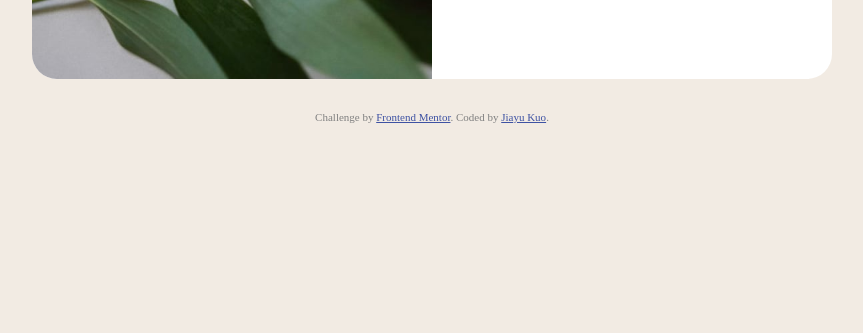
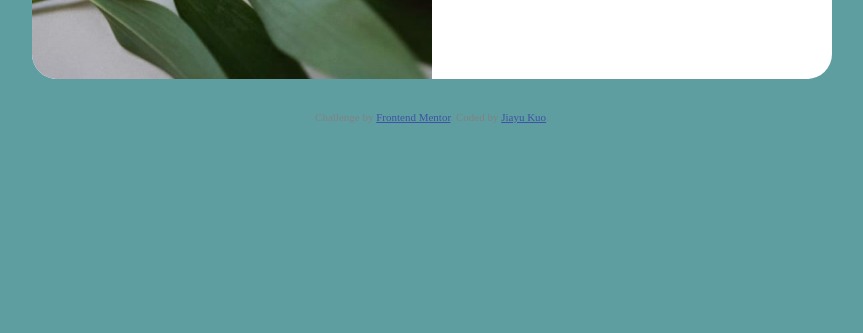
Before and after one commit to jiayuKuo/jiayuKuo.github.io, a plain HTML site: page product-preview-card-component-main/index.html in a window 1280 px wide. Shown: the part 723-1056 px from the top of the page, without its empty margins (208-1071 px from the left). Drawn offline with Linux system fonts and the light colour scheme.

Commit message:
css background color

```diff
--- a/product-preview-card-component-main/style.css
+++ b/product-preview-card-component-main/style.css
@@ -7,7 +7,8 @@
 }
 
 body{
-    background-color: hsl(30, 38%, 92%);
+    background-color: cadetblue;
+    /* background-color: hsl(30, 38%, 92%); */
     display: flex;
     align-items: center;
     justify-content: center;
```
